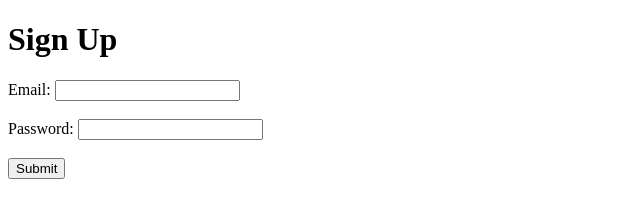
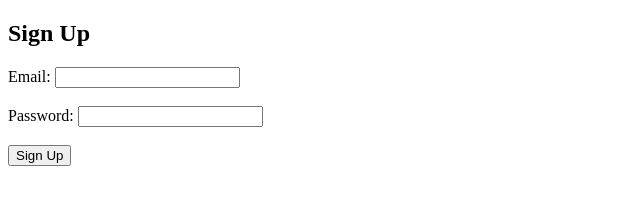
Before and after one commit to Thunt5555/Group-Assignment-1-Star, a website: page Bullshit/index.html in a window 1280 px wide. Shown: the whole page, without its empty margins (0-640 px from the left). Drawn offline with Linux system fonts and the light colour scheme.

Commit message:
Update index.html

```diff
--- a/Bullshit/index.html
+++ b/Bullshit/index.html
@@ -3,25 +3,23 @@
 <head>
   <meta charset="UTF-8">
   <meta name="viewport" content="width=device-width, initial-scale=1.0">
-  <title>Store Email and Password in Firebase</title>
-  <!-- Firebase Libraries -->
-  <script src="https://www.gstatic.com/firebasejs/9.20.0/firebase-app.js"></script>
-  <script src="https://www.gstatic.com/firebasejs/9.20.0/firebase-database.js"></script>
+  <title>Sign Up</title>
 </head>
 <body>
 
-  <h1>Sign Up</h1>
-  <form id="signup-form">
+  <h2>Sign Up</h2>
+  <form id="signupForm">
     <label for="email">Email:</label>
     <input type="email" id="email" required><br><br>
 
     <label for="password">Password:</label>
     <input type="password" id="password" required><br><br>
 
-    <button type="submit">Submit</button>
+    <button type="submit">Sign Up</button>
   </form>
 
-  <!-- Link to the external JavaScript file -->
-  <script src="app.js"></script>
+  <!-- Link to External JavaScript -->
+  <script type="module" src="app.js"></script>
+
 </body>
 </html>
```
